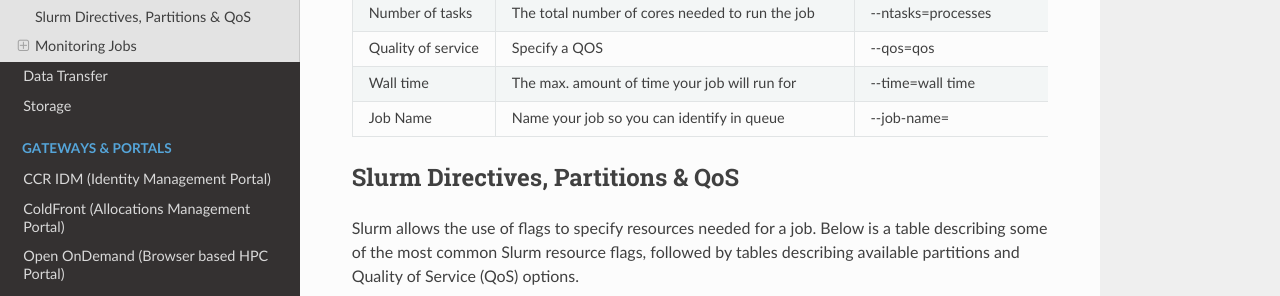
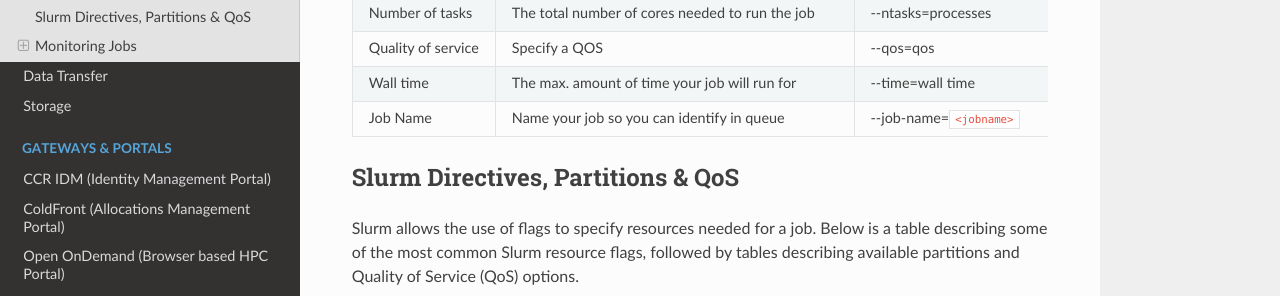
Before and after one commit to ubccr/ccrdocs, an MkDocs documentation site: the page built from pages/hpc/jobs.md, in a window 1280 px wide and 900 px high, scrolled down 4879 px. Shown: the part 147-443 px from the top of the window. Built offline with MkDocs 1.6.1, drawn with Linux system fonts in a browser that asks for light colours; nearby versions of some CDN libraries.

Commit message:
Update pages/hpc/jobs.md
Co-authored-by: Dori Sajdak <djm29@buffalo.edu>

```diff
--- a/pages/hpc/jobs.md
+++ b/pages/hpc/jobs.md
@@ -215,7 +215,7 @@ The `sbatch` command supports many optional flags. To review all the options, pl
 | Number of tasks        | The total number of cores needed to run the job     | --ntasks=processes         |
 | Quality of service | Specify a QOS                                       | --qos=qos                  |
 | Wall time              | The max. amount of time your job will run for       | --time=wall time           |
-| Job Name               | Name your job so you can identify in queue          | --job-name=<jobname>       |
+| Job Name               | Name your job so you can identify in queue          | --job-name=`<jobname>`       |
 
 
 
```
